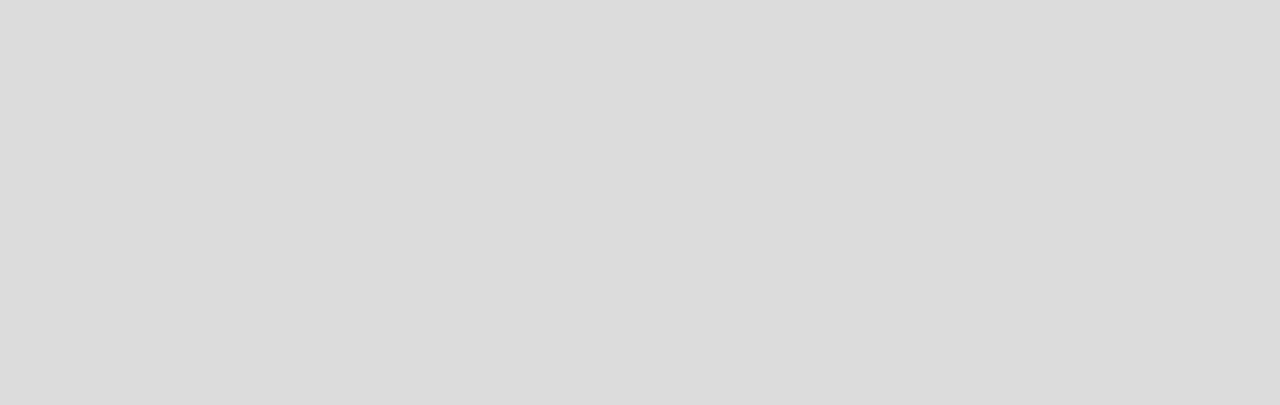
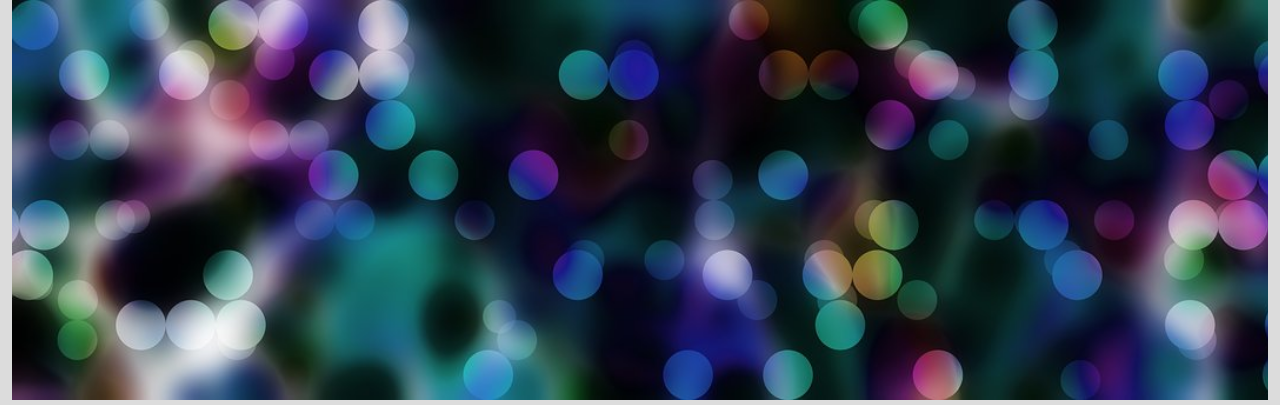
Before and after one commit to nicozez1/niko_rantalawww21, a plain HTML site: page form.html in a window 1280 px wide. Shown: the top 405 px of the page. Drawn offline with nearby package versions, Linux system fonts and the light colour scheme.

Commit message:
Update add.css

```diff
--- a/css/add.css
+++ b/css/add.css
@@ -18,7 +18,7 @@ div nav li a{
 }
 
 .headerimage{
-    background-image: url("images/header.jpg") !important;
+    background-image: url("../images/header.jpg") !important;
     width:100%;
     height: 400px;
     background-size: cover;
```
